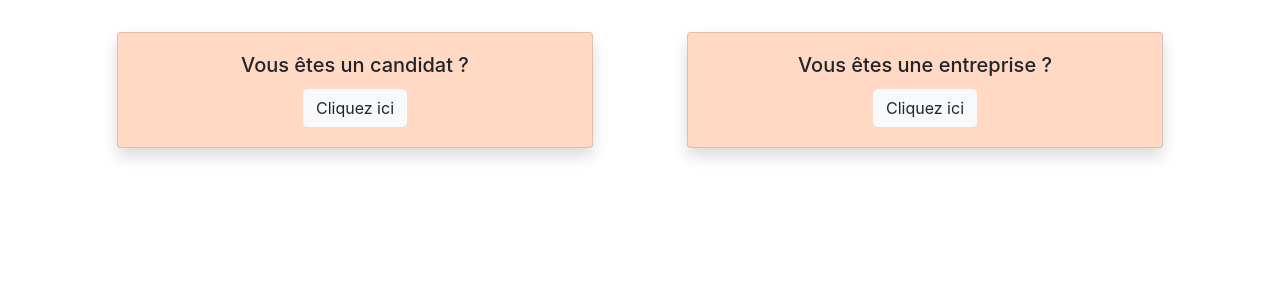
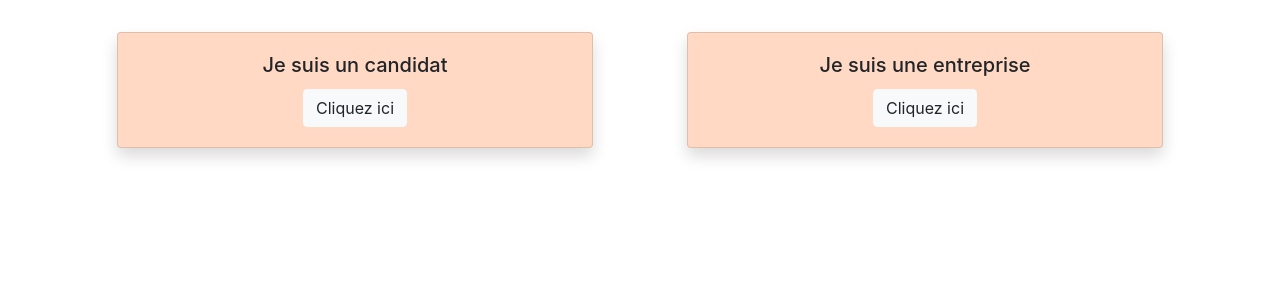
Before and after one commit to cyrielmartin/adopte-un-alternant, a Symfony app: template templates/home/index.html.twig in a window 1280 px wide. Shown: the part 74-374 px from the top of the page. Run offline with Twig, Linux system fonts and the light colour scheme; the template is opened without the code that fills it, so the values that code supplies are empty; some libraries are stand-ins or nearby versions.

Commit message:
ajustements block

```diff
--- a/templates/home/index.html.twig
+++ b/templates/home/index.html.twig
@@ -11,7 +11,7 @@
 		<div class="col-md-6">
 			<div class="card text-center shadow home-block">
 				<div class="card-body">
-					<h5 class="card-title">Vous êtes un candidat ?</h5>
+					<h5 class="card-title">Je suis un candidat</h5>
 						<a href="#" class="btn btn-light">Cliquez ici</a>
 				</div>
 			</div>
@@ -19,7 +19,7 @@
 		<div class="col-md-6">
 			<div class="card text-center shadow home-block">
 				<div class="card-body">
-					<h5 class="card-title">Vous êtes une entreprise ?</h5>
+					<h5 class="card-title">Je suis une entreprise</h5>
 						<a href="#" class="btn btn-light">Cliquez ici</a>
 				</div>
 			</div>
```
